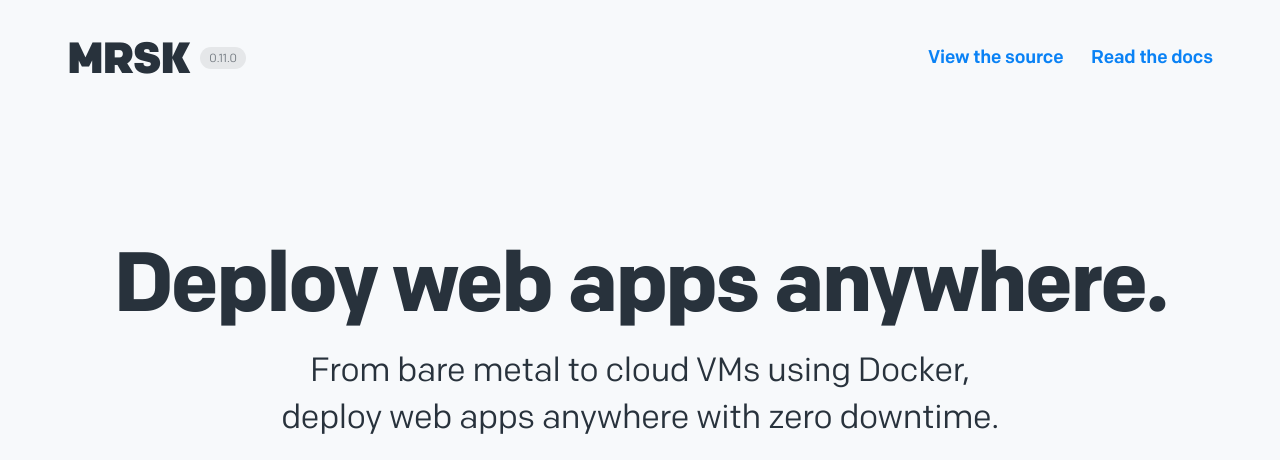
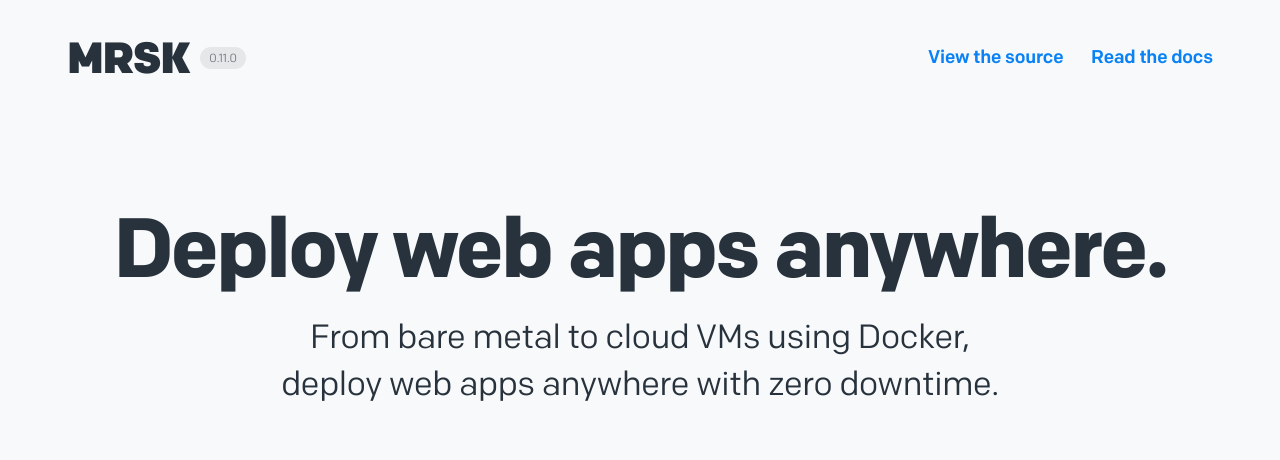
Before and after one commit to basecamp/kamal-site, a Jekyll site: the page built from index.html, in a window 1280 px wide. Shown: the top 460 px of the page. Built offline with Jekyll 4.4.1, drawn with Linux system fonts in a browser that asks for light colours; grey boxes are pictures that could not be loaded.

Commit message:
Edit headline spacing

```diff
--- a/_sass/modules/_headline.scss
+++ b/_sass/modules/_headline.scss
@@ -4,10 +4,11 @@
   flex-direction: column;
   padding-left: var(--space-medium);
   padding-right: var(--space-medium);
-  padding-top: var(--space-xx-large);
+  padding-top: var(--space-x-large);
 
   header {
 
+    align-items: center;
     display: flex;
     flex-direction: column;
     gap: 0.6em;
```
